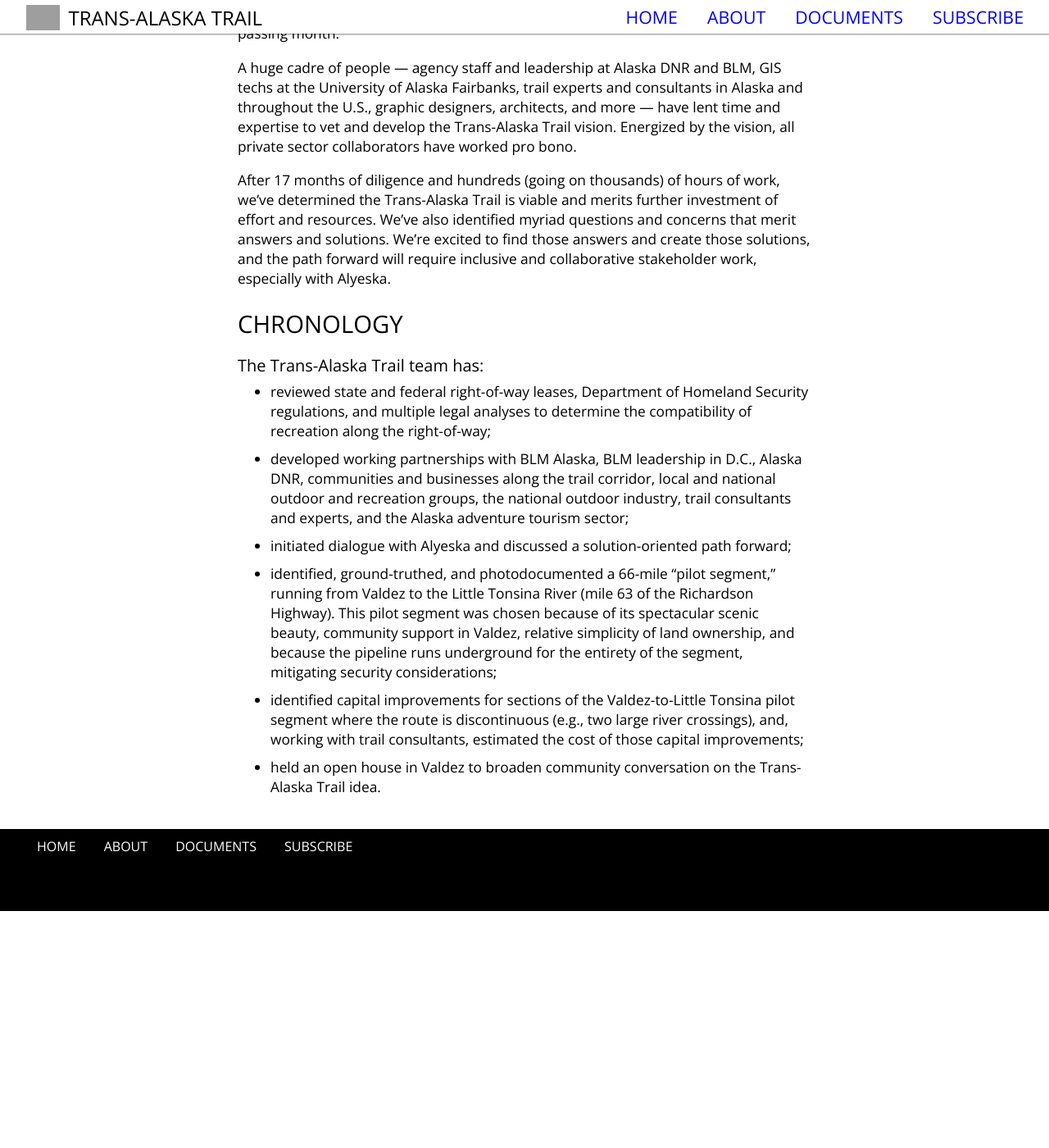
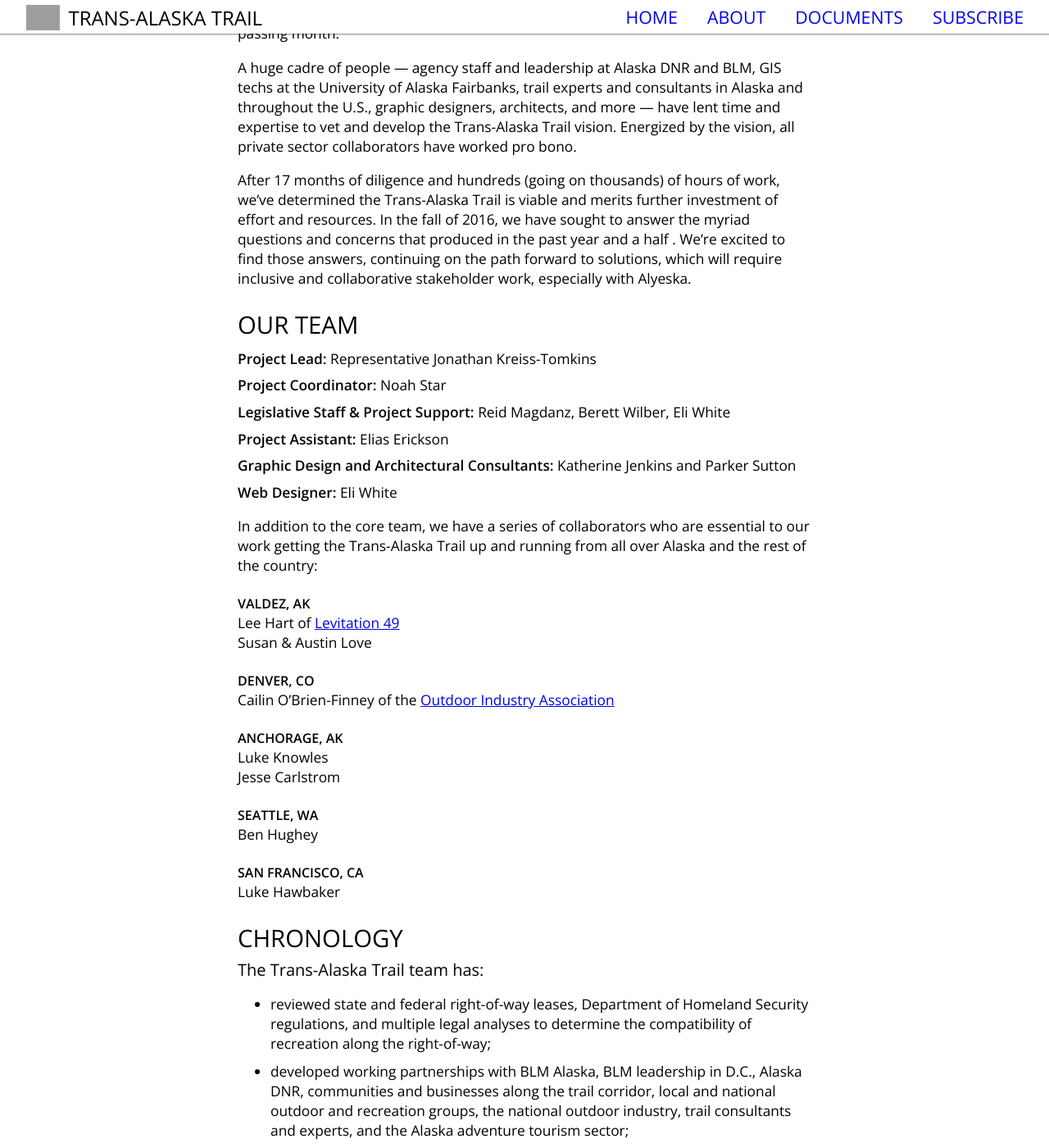
Before and after one commit to javbotero/Trans-Alaska-Trail, a Jekyll site: the page built from about.html, in a window 1280 px wide and 1400 px high, scrolled down 709 px. Shown: the whole window at 82% size. Built offline with Jekyll 4.4.1, drawn with Linux system fonts in a browser that asks for light colours; before the commit the page ends 1820 px from its top, so only the background shows below that; some of the changed text lies outside the part shown; grey boxes are pictures that could not be loaded.

Commit message:
Update text content

```diff
--- a/_sass/_basic.scss
+++ b/_sass/_basic.scss
@@ -19,7 +19,7 @@
   font-family: "Open Sans", sans-serif;
   font-size: 22pt;
   text-transform: uppercase;
-  margin-bottom: -10px;
+  margin: 25px 0px 5px 0px;
 }
 
 h3{
@@ -34,7 +34,7 @@
   font-weight: 400;
   font-family: "Open Sans", sans-serif;
   font-size: 15pt;
-  margin-bottom: -10px;
+  margin: 10px 0px 5px 0px;
 }
 
 li{
--- a/_sass/_page.scss
+++ b/_sass/_page.scss
@@ -78,6 +78,22 @@
   width: 100%;
 }
 
+.collab-loc{
+  margin: 1.5em 0px;
+
+  h1{
+    font-size: 1em;
+    margin: 0;
+    font-weight: bold;
+    text-transform: uppercase;
+  }
+
+  p{
+      margin: 0;
+  }
+
+}
+
 @include media-query($on-laptop) {
   h1{
     font-size: 30pt;
--- a/about.html
+++ b/about.html
@@ -23,13 +23,56 @@
 
 <p>After 17 months of diligence and hundreds (going on thousands) of hours of
 work, we’ve determined the Trans-Alaska Trail is viable and merits further
-investment of effort and resources. We’ve also identified myriad questions and
-concerns that merit answers and solutions. We’re excited to find those answers
-and create those solutions, and the path forward will require inclusive and
-collaborative stakeholder work, especially with Alyeska.</p>
+investment of effort and resources. In the fall of 2016, we have sought to
+answer the myriad questions and concerns that produced in the past year and a
+half . We’re excited to find those answers,  continuing on the path forward to
+solutions,  which will require inclusive and collaborative stakeholder work,
+especially with Alyeska.</p>
+
+<h2>Our Team</h2>
+<p style="margin: 0.5em 0px;"><b>Project Lead:</b> Representative Jonathan Kreiss-Tomkins</p>
+<p style="margin: 0.5em 0px;"><b>Project Coordinator:</b> Noah Star</p>
+<p style="margin: 0.5em 0px;"><b>Legislative Staff &amp; Project Support:</b> Reid Magdanz, Berett Wilber, Eli White</p>
+<p style="margin: 0.5em 0px;"><b>Project Assistant:</b> Elias Erickson</p>
+<p style="margin: 0.5em 0px;"><b>Graphic Design and Architectural Consultants:</b> Katherine Jenkins and Parker Sutton</p>
+<p style="margin: 0.5em 0px;"><b>Web Designer: </b> Eli White</p>
+
+<p>
+  In addition to the core team, we have a series of collaborators who are
+  essential to our work getting the Trans-Alaska Trail up and running from all
+  over Alaska and the rest of the country:
+</p>
+
+<div class="collab-loc">
+  <h1>Valdez, AK</h1>
+  <p>Lee Hart of <a href="http://www.levitation49.org/">Levitation 49</a></p>
+  <p>Susan &amp; Austin Love</p>
+</div>
+
+<div class="collab-loc">
+  <h1>Denver, CO</h1>
+  <p>Cailin O’Brien-Finney of the <a href="https://outdoorindustry.org/">Outdoor Industry Association</a></p>
+</div>
+
+<div class="collab-loc">
+  <h1>Anchorage, AK</h1>
+  <p>Luke Knowles</p>
+  <p>Jesse Carlstrom</p>
+</div>
+
+<div class="collab-loc">
+  <h1>Seattle, WA</h1>
+  <p>Ben Hughey</p>
+</div>
+
+<div class="collab-loc">
+  <h1>San Francisco, CA</h1>
+  <p>Luke Hawbaker</p>
+</div>
+
 
 <h2>Chronology</h2>
-<h4>The Trans-Alaska Trail team has:</h4>
+<h4 style="margin-top:0px;">The Trans-Alaska Trail team has:</h4>
 <ul>
   <li>
     reviewed state and federal right-of-way leases, Department of Homeland Security
@@ -63,4 +106,20 @@
     held an open house in Valdez to broaden community conversation on the
 Trans-Alaska Trail idea.
   </li>
+  <li>
+    Attended the <a href="http://www.adventuretravel.biz/events/summit/alaska-2016/">
+      Adventure Travel Association World Summit</a> in Anchorage and
+    <a href="https://outdoorindustry.org/events/rendezvous/">Outdoor Industry
+      Association Rendezvous</a> in Denver.
+  </li>
+  <li>
+    Convened a group of relevant stakeholders of eventual land managers to work
+    in collaboration on the path forward for the Trans-Alaska Trail.
+  </li>
+  <li>
+    Built roadmaps to understand the federal and state permitting process to
+    make the Trans-Alaska Trail publicly accessible.
+  </li>
+
+
 </ul>
```
Also changed, not shown: index.html (+10 -11 lines), 6 other files.
